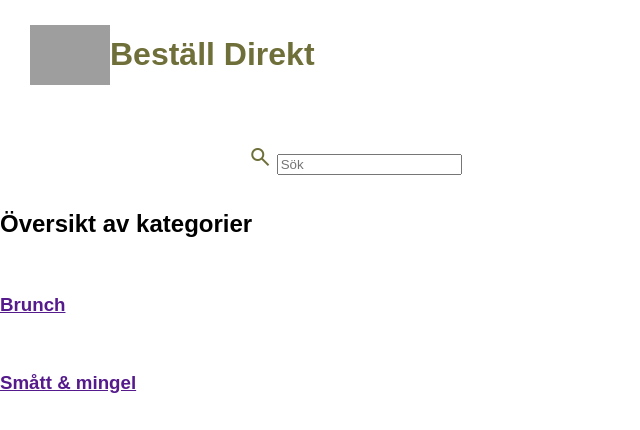
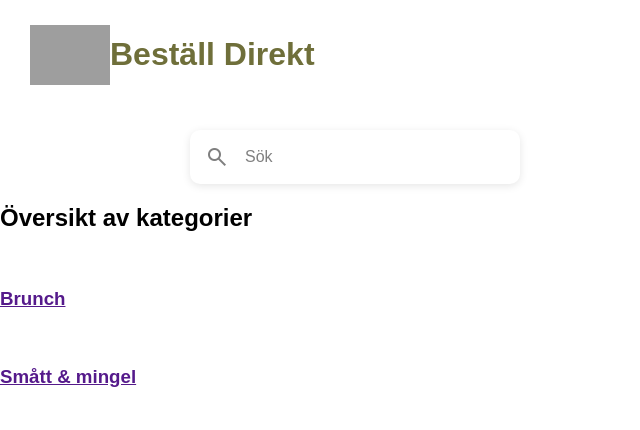
Before and after one commit to ayasdsd1-lgtm/bestall_direkt, a Flask app: page / in a window 1280 px wide. Shown: the top 430 px of the page, without its empty margins (0-640 px from the left). Run offline with Flask 3, Linux system fonts and the light colour scheme; grey boxes are pictures that could not be loaded.

Commit message:
Update style.css
CSS för sökfält

```diff
--- a/static/style.css
+++ b/static/style.css
@@ -31,6 +31,43 @@ nav {
 nav > form {
     width: 100%;
     max-width: 900px;
+}
+
+.search {
+    width: 100%;
+    max-width: none;
+    display: flex;
+    align-items: center;
+    padding: 14px;
+    border-radius: 28px;
+    background: #ffffff;
+    transition: background 0.25s;
+    box-shadow: 0 2px 8px rgba(0,0,0,0.1);
+}
+
+.search:focus-within {
+    background: #f9f9f9;
+    box-shadow: 0 4px 12px rgba(0,0,0,0.15);
+}
+
+.search:hover {
+    box-shadow: 0 4px 12px rgba(0,0,0,0.12);
+}
+
+.search-input {
+    flex: 1;
+    font-size: 16px;
+    font-family: 'Lexend', sans-serif;
+    color: #333333;
+    margin-left: 14px;
+    outline: none;
+    border: none;
+    background: transparent;
+}
+
+.search-input::placeholder,
+.search-icon {
+    color: rgba(0, 0, 0, 0.5);
 }
 
 
```
